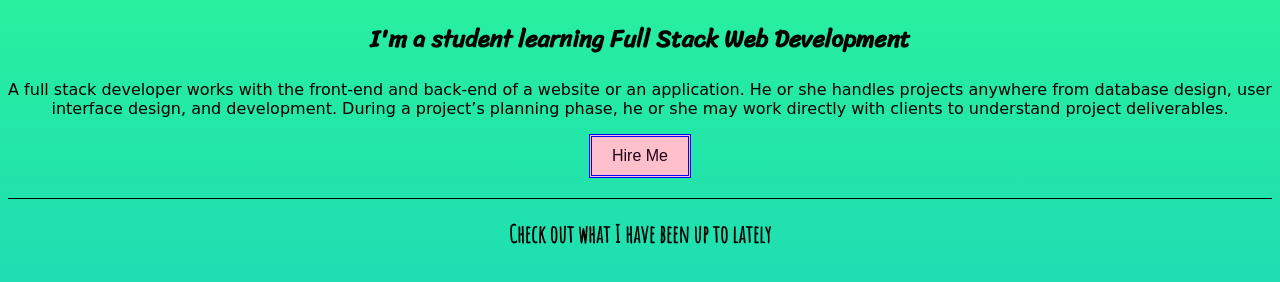
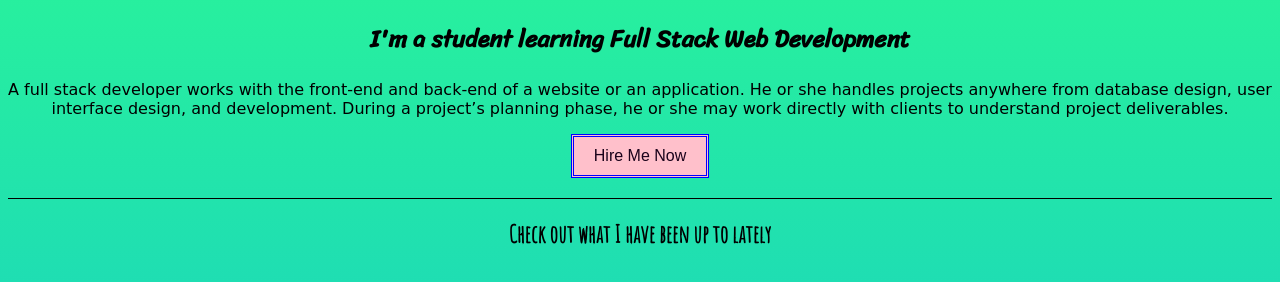
Before and after one commit to ahad-rk/ahad-rk.github.io, a plain HTML site: page index.html in a window 1280 px wide. Shown: the part 91-373 px from the top of the page. Drawn offline with Linux system fonts and the light colour scheme; a web font is replaced by a local one.

Commit message:
changed button text

```diff
--- a/index.html
+++ b/index.html
@@ -32,7 +32,7 @@
                 handles projects anywhere from database design, user interface design, and development. During a
                 project’s planning phase, he or she may work directly with clients to understand project deliverables.
             </p>
-            <button>Hire Me</button>
+            <button>Hire Me Now</button>
         </section>
 
         <section>
```
